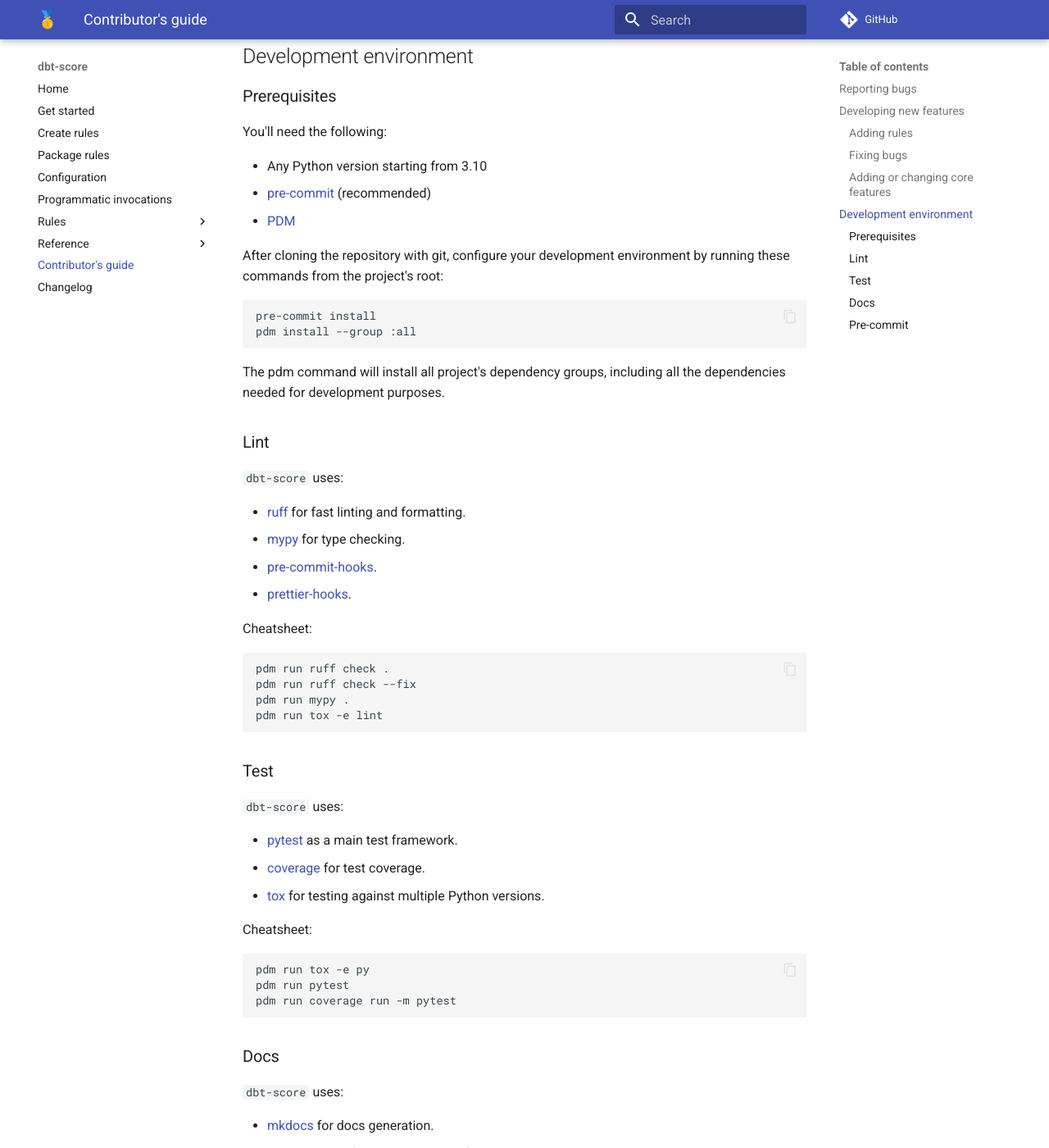
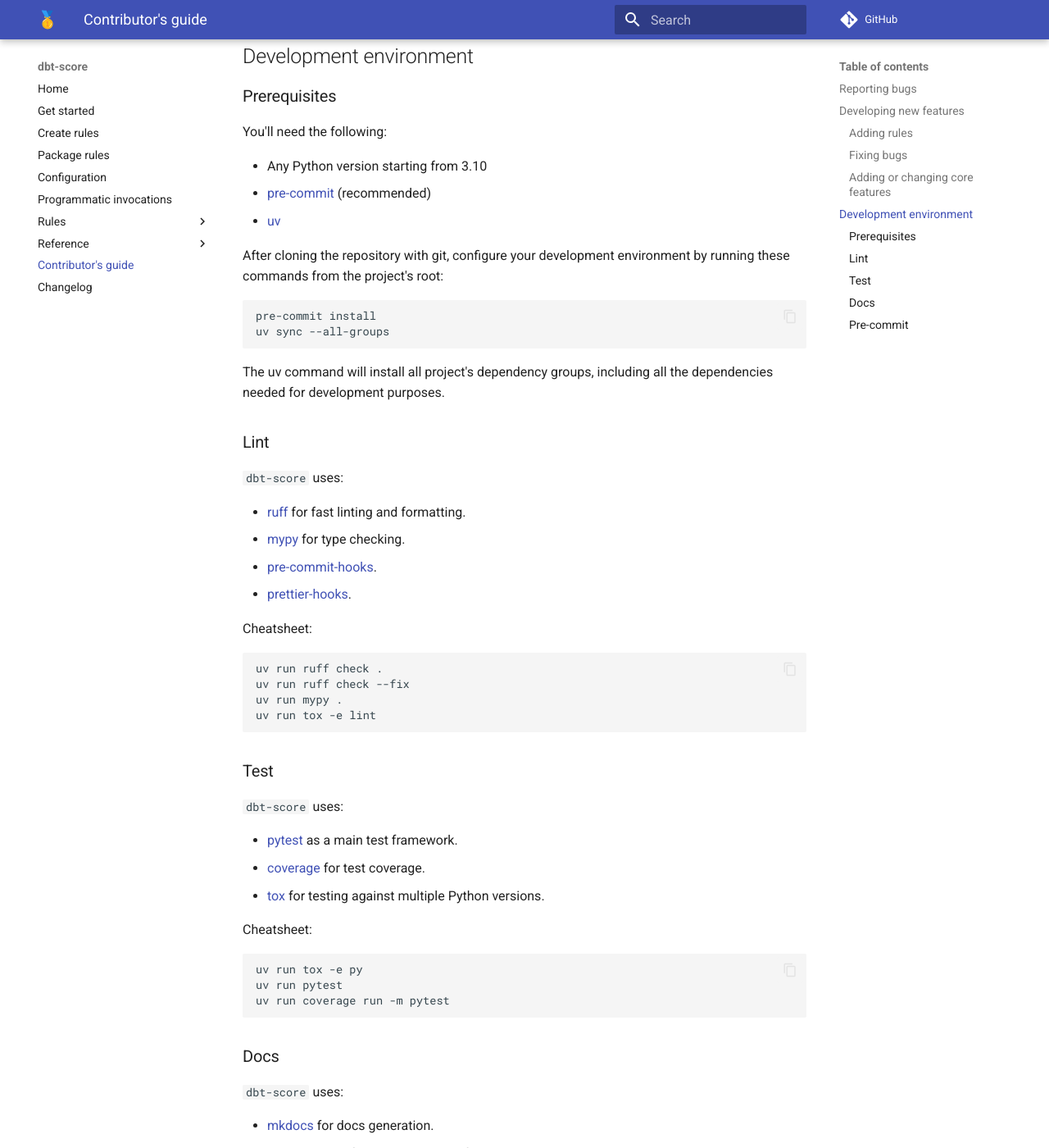
Before and after one commit to PicnicSupermarket/dbt-score, an MkDocs documentation site: the page built from docs/contributing.md, in a window 1280 px wide and 1400 px high, scrolled down 1237 px. Shown: the whole window at 82% size. Built offline with MkDocs 1.6.1 and Material for MkDocs 9.7.7, drawn with Linux system fonts in a browser that asks for light colours; comment, search, counter and statistics services are not loaded.

````diff
--- a/.pre-commit-config.yaml
+++ b/.pre-commit-config.yaml
@@ -25,12 +25,12 @@ repos:
       - id: tox_lint
         name: lint
         description: Run lint
-        entry: pdm run tox -e lint
+        entry: uv run tox -e lint
         language: system
         pass_filenames: false
       - id: tox_test
         name: test
         description: Run test
-        entry: pdm run tox -e py
+        entry: uv run tox -e py
         language: system
         pass_filenames: false
--- a/docs/contributing.md
+++ b/docs/contributing.md
@@ -60,17 +60,17 @@ You'll need the following:
 
 - Any Python version starting from 3.10
 - [pre-commit](https://pre-commit.com/) (recommended)
-- [PDM](https://pdm-project.org/2.12/)
+- [uv](https://docs.astral.sh/uv/)
 
 After cloning the repository with git, configure your development environment by
 running these commands from the project's root:
 
 ```shell
 pre-commit install
-pdm install --group :all
+uv sync --all-groups
 ```
 
-The pdm command will install all project's dependency groups, including all the
+The uv command will install all project's dependency groups, including all the
 dependencies needed for development purposes.
 
 ### Lint
@@ -85,10 +85,10 @@ dependencies needed for development purposes.
 Cheatsheet:
 
 ```shell
-pdm run ruff check .
-pdm run ruff check --fix
-pdm run mypy .
-pdm run tox -e lint
+uv run ruff check .
+uv run ruff check --fix
+uv run mypy .
+uv run tox -e lint
 ```
 
 ### Test
@@ -104,9 +104,9 @@ pdm run tox -e lint
 Cheatsheet:
 
 ```shell
-pdm run tox -e py
-pdm run pytest
-pdm run coverage run -m pytest
+uv run tox -e py
+uv run pytest
+uv run coverage run -m pytest
 ```
 
 ### Docs
@@ -120,8 +120,8 @@ pdm run coverage run -m pytest
 Cheatsheet:
 
 ```shell
-pdm run mkdocs build
-pdm run mkdocs serve
+uv run mkdocs build
+uv run mkdocs serve
 ```
 
 ### Pre-commit
````
Also changed, not shown: CHANGELOG.md (+2 -0 lines), pyproject.toml (+7 -11 lines), 7 other files.
